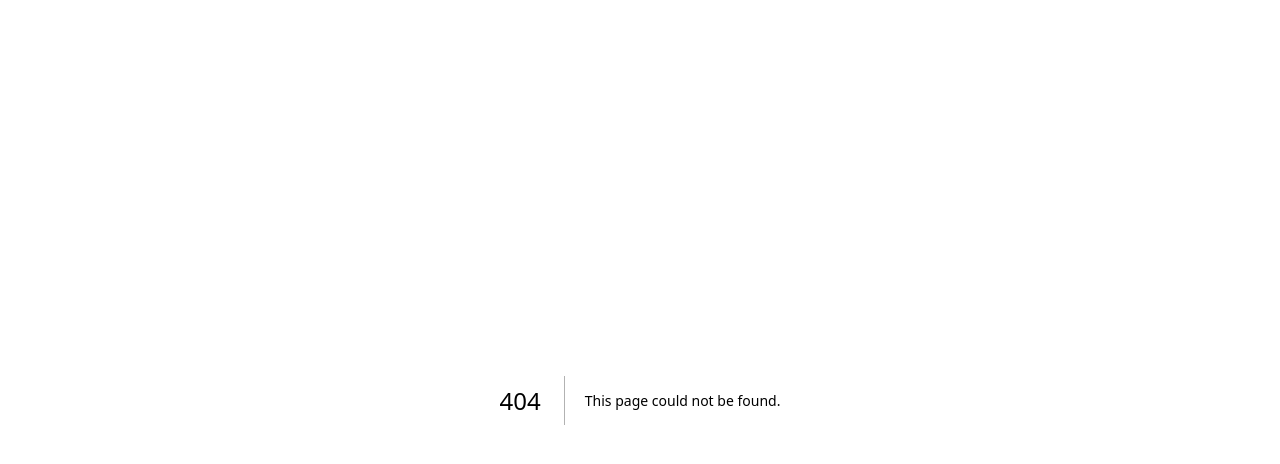
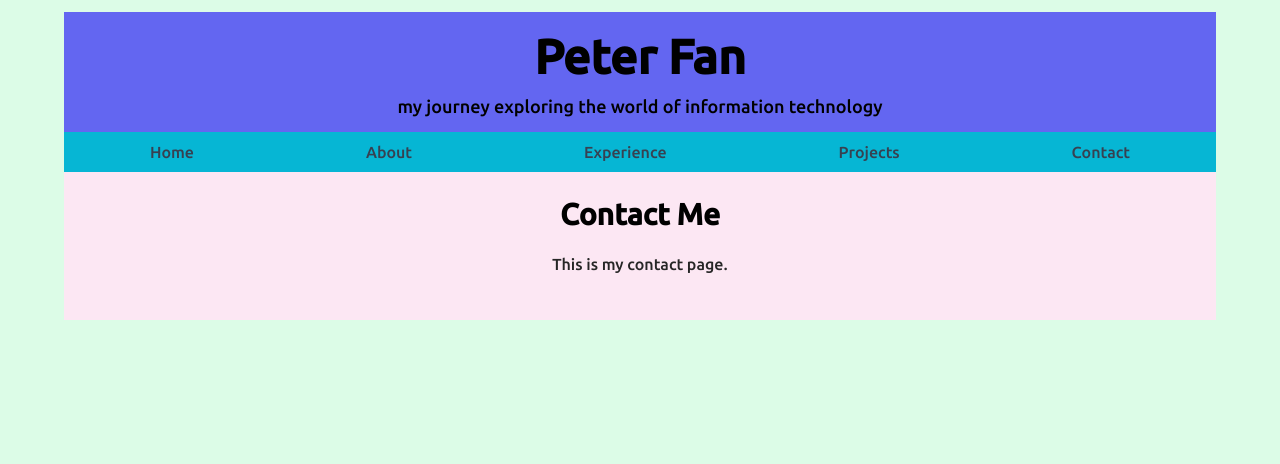
Before and after one commit to peterfan727/my-website, a Next.js app: page /contact in a window 1280 px wide. Before the commit this address had no page. Shown: the top 464 px of the page. Built offline with nearby package versions, Linux system fonts and the light colour scheme.

Commit message:
wireframe layout

```diff
--- /dev/null
+++ b/app/about/page.tsx
@@ -0,0 +1,14 @@
+export default function AboutPage() {
+    return (
+      <section>
+        <h1>About Me</h1>
+        <p>
+          I'm not quite Peter Pan, but people always say I don't look my age because of my Asian genes.
+        </p>
+        {/* Profile picture / Peter Pan merge? */}
+        <p>
+          Talk about my achievements, career, hobbies
+        </p>
+      </section>
+    );
+  }
--- /dev/null
+++ b/app/components/header.tsx
@@ -0,0 +1,8 @@
+export default function Header() {
+  return (
+    <div className="bg-indigo-500 text-center">
+      <h1 className="text-5xl pt-5">Peter Fan</h1>
+      <h2 className="text-lg py-3">my journey exploring the world of information technology</h2>
+    </div>
+  );
+};
--- /dev/null
+++ b/app/components/navbar.tsx
@@ -0,0 +1,51 @@
+'use client'
+
+import { usePathname } from 'next/navigation'
+import Link from 'next/link'
+
+const navPages = [
+    {   path: '/',
+        name: 'Home',
+    },
+    {   path: '/about',
+        name: 'About',
+    },
+    {   path: '/experience',
+        name: 'Experience',
+    },
+    {   path: '/projects',
+        name: 'Projects',
+    },
+    {   path: '/contact',
+        name: 'Contact'
+    }
+]
+
+export default function Navbar() {
+    // pathname logic to handle nested routes
+    let pathname = usePathname() || '/';
+    if (pathname.includes('/projects/')) {
+        pathname = '/projects'
+    }
+    return (
+        // nav bar should be horizontal in md/lg screens
+        // nav bar should be vertical in sm screens
+        <nav
+            id='nav'
+            className='bg-cyan-500 flex flex-col md:flex-row justify-items-stretch justify-around items-center'
+        >
+            {
+                navPages.map((page) => {
+                    return (
+                            <Link
+                            key={page.path}
+                            href={page.path}
+                            className='px-8 py-2  text-gray-700 hover:text-gray-300'>
+                                {page.name}
+                            </Link>
+                    )
+                })
+            }
+        </nav>
+    )
+}
--- /dev/null
+++ b/app/contact/page.tsx
@@ -0,0 +1,10 @@
+export default function ContactPage() {
+    return (
+      <section>
+        <h1>Contact Me</h1>
+        <p>
+          This is my contact page.
+        </p>
+      </section>
+    );
+  }
--- /dev/null
+++ b/app/experience/page.tsx
@@ -0,0 +1,10 @@
+export default function ExperiencePage() {
+    return (
+      <section>
+        <h1>Work Experience</h1>
+        <p>
+          This is my work experience page.
+        </p>
+      </section>
+    );
+  }
--- a/app/globals.css
+++ b/app/globals.css
@@ -2,7 +2,7 @@
 @tailwind components;
 @tailwind utilities;
 
-:root {
+/* :root {
   --foreground-rgb: 0, 0, 0;
   --background-start-rgb: 214, 219, 220;
   --background-end-rgb: 255, 255, 255;
@@ -24,4 +24,13 @@ body {
       rgb(var(--background-end-rgb))
     )
     rgb(var(--background-start-rgb));
+} */
+
+@layer base {
+  h1 {
+    @apply text-3xl font-bold;
+  }
+  p {
+    @apply my-5 text-neutral-800 dark:text-neutral-200;
+  }
 }
--- a/app/layout.tsx
+++ b/app/layout.tsx
@@ -1,10 +1,24 @@
 import './globals.css'
-import { Inter } from 'next/font/google'
+import { Inter, Ubuntu } from 'next/font/google'
+import Header from "./components/header"
+import Navbar from './components/navbar'
 
-const inter = Inter({ subsets: ['latin'] })
+const inter = Inter({
+  subsets: ['latin'],
+  display: 'swap',
+  variable: '--font-inter'
+})
+
+const ubuntu = Ubuntu({
+  weight: '500',
+  style: 'normal',
+  subsets: ['latin'],
+  display: 'swap',
+  variable: '--font-ubuntu'
+})
 
 export const metadata = {
-  title: 'Create Next App',
+  title: 'Peter Fan',
   description: 'Generated by create next app',
 }
 
@@ -14,8 +28,22 @@ export default function RootLayout({
   children: React.ReactNode
 }) {
   return (
-    <html lang="en">
-      <body className={inter.className}>{children}</body>
+    <html
+      lang="en"
+      className={`${ubuntu.variable}`}>
+      <body
+        className='
+        antialiased font-ubuntu text-black bg-green-100 dark:text-white dark:bg-[#111010]
+        max-w-6xl flex flex-col
+        my-3 mx-3 md:mx-auto'>
+        <Header/>
+        <Navbar/>
+        <main className='flex flex-col items-center text-center
+          py-3 md:py-6
+          bg-pink-100'>
+          {children}
+        </main>
+      </body>
     </html>
   )
 }
--- /dev/null
+++ b/app/not-found.tsx
@@ -0,0 +1,17 @@
+// Default Error page when invalid routing occurs
+import Link from 'next/link'
+
+export default function NotFound() {
+  return (
+    <section>
+      <h1 className='page-title'>Page Not Found</h1>
+
+      <p className="my-5 text-neutral-800 dark:text-neutral-200 ">
+        <Link
+          className="underline underline-offset-auto"
+          href="/">Go Back to Home
+        </Link>
+      </p>
+    </section>
+  )
+}
--- a/app/page.tsx
+++ b/app/page.tsx
@@ -1,113 +1,10 @@
-import Image from 'next/image'
-
-export default function Home() {
-  return (
-    <main className="flex min-h-screen flex-col items-center justify-between p-24">
-      <div className="z-10 w-full max-w-5xl items-center justify-between font-mono text-sm lg:flex">
-        <p className="fixed left-0 top-0 flex w-full justify-center border-b border-gray-300 bg-gradient-to-b from-zinc-200 pb-6 pt-8 backdrop-blur-2xl dark:border-neutral-800 dark:bg-zinc-800/30 dark:from-inherit lg:static lg:w-auto  lg:rounded-xl lg:border lg:bg-gray-200 lg:p-4 lg:dark:bg-zinc-800/30">
-          Get started by editing&nbsp;
-          <code className="font-mono font-bold">app/page.tsx</code>
-        </p>
-        <div className="fixed bottom-0 left-0 flex h-48 w-full items-end justify-center bg-gradient-to-t from-white via-white dark:from-black dark:via-black lg:static lg:h-auto lg:w-auto lg:bg-none">
-          <a
-            className="pointer-events-none flex place-items-center gap-2 p-8 lg:pointer-events-auto lg:p-0"
-            href="https://vercel.com?utm_source=create-next-app&utm_medium=appdir-template&utm_campaign=create-next-app"
-            target="_blank"
-            rel="noopener noreferrer"
-          >
-            By{' '}
-            <Image
-              src="/vercel.svg"
-              alt="Vercel Logo"
-              className="dark:invert"
-              width={100}
-              height={24}
-              priority
-            />
-          </a>
-        </div>
-      </div>
-
-      <div className="relative flex place-items-center before:absolute before:h-[300px] before:w-[480px] before:-translate-x-1/2 before:rounded-full before:bg-gradient-radial before:from-white before:to-transparent before:blur-2xl before:content-[''] after:absolute after:-z-20 after:h-[180px] after:w-[240px] after:translate-x-1/3 after:bg-gradient-conic after:from-sky-200 after:via-blue-200 after:blur-2xl after:content-[''] before:dark:bg-gradient-to-br before:dark:from-transparent before:dark:to-blue-700 before:dark:opacity-10 after:dark:from-sky-900 after:dark:via-[#0141ff] after:dark:opacity-40 before:lg:h-[360px]">
-        <Image
-          className="relative dark:drop-shadow-[0_0_0.3rem_#ffffff70] dark:invert"
-          src="/next.svg"
-          alt="Next.js Logo"
-          width={180}
-          height={37}
-          priority
-        />
-      </div>
-
-      <div className="mb-32 grid text-center lg:mb-0 lg:grid-cols-4 lg:text-left">
-        <a
-          href="https://nextjs.org/docs?utm_source=create-next-app&utm_medium=appdir-template&utm_campaign=create-next-app"
-          className="group rounded-lg border border-transparent px-5 py-4 transition-colors hover:border-gray-300 hover:bg-gray-100 hover:dark:border-neutral-700 hover:dark:bg-neutral-800/30"
-          target="_blank"
-          rel="noopener noreferrer"
-        >
-          <h2 className={`mb-3 text-2xl font-semibold`}>
-            Docs{' '}
-            <span className="inline-block transition-transform group-hover:translate-x-1 motion-reduce:transform-none">
-              -&gt;
-            </span>
-          </h2>
-          <p className={`m-0 max-w-[30ch] text-sm opacity-50`}>
-            Find in-depth information about Next.js features and API.
-          </p>
-        </a>
-
-        <a
-          href="https://nextjs.org/learn?utm_source=create-next-app&utm_medium=appdir-template-tw&utm_campaign=create-next-app"
-          className="group rounded-lg border border-transparent px-5 py-4 transition-colors hover:border-gray-300 hover:bg-gray-100 hover:dark:border-neutral-700 hover:dark:bg-neutral-800/30"
-          target="_blank"
-          rel="noopener noreferrer"
-        >
-          <h2 className={`mb-3 text-2xl font-semibold`}>
-            Learn{' '}
-            <span className="inline-block transition-transform group-hover:translate-x-1 motion-reduce:transform-none">
-              -&gt;
-            </span>
-          </h2>
-          <p className={`m-0 max-w-[30ch] text-sm opacity-50`}>
-            Learn about Next.js in an interactive course with&nbsp;quizzes!
-          </p>
-        </a>
-
-        <a
-          href="https://vercel.com/templates?framework=next.js&utm_source=create-next-app&utm_medium=appdir-template&utm_campaign=create-next-app"
-          className="group rounded-lg border border-transparent px-5 py-4 transition-colors hover:border-gray-300 hover:bg-gray-100 hover:dark:border-neutral-700 hover:dark:bg-neutral-800/30"
-          target="_blank"
-          rel="noopener noreferrer"
-        >
-          <h2 className={`mb-3 text-2xl font-semibold`}>
-            Templates{' '}
-            <span className="inline-block transition-transform group-hover:translate-x-1 motion-reduce:transform-none">
-              -&gt;
-            </span>
-          </h2>
-          <p className={`m-0 max-w-[30ch] text-sm opacity-50`}>
-            Explore the Next.js 13 playground.
-          </p>
-        </a>
-
-        <a
-          href="https://vercel.com/new?utm_source=create-next-app&utm_medium=appdir-template&utm_campaign=create-next-app"
-          className="group rounded-lg border border-transparent px-5 py-4 transition-colors hover:border-gray-300 hover:bg-gray-100 hover:dark:border-neutral-700 hover:dark:bg-neutral-800/30"
-          target="_blank"
-          rel="noopener noreferrer"
-        >
-          <h2 className={`mb-3 text-2xl font-semibold`}>
-            Deploy{' '}
-            <span className="inline-block transition-transform group-hover:translate-x-1 motion-reduce:transform-none">
-              -&gt;
-            </span>
-          </h2>
-          <p className={`m-0 max-w-[30ch] text-sm opacity-50`}>
-            Instantly deploy your Next.js site to a shareable URL with Vercel.
-          </p>
-        </a>
-      </div>
-    </main>
+export default function HomePage() {
+  return(
+    <section>
+      <h1>👋 Hello! Bonjour! Hola! 你好!</h1>
+      <p>
+        Welcome to my humble software developer portfolio
+      </p>
+    </section>
   )
 }
--- /dev/null
+++ b/app/projects/page.tsx
@@ -0,0 +1,10 @@
+export default function ProjectPage() {
+    return (
+      <section>
+        <h1>Personal Projects</h1>
+        <p>
+          This is my personal project page.
+        </p>
+      </section>
+    );
+  }
--- a/tailwind.config.js
+++ b/tailwind.config.js
@@ -7,11 +7,15 @@ module.exports = {
   ],
   theme: {
     extend: {
-      backgroundImage: {
-        'gradient-radial': 'radial-gradient(var(--tw-gradient-stops))',
-        'gradient-conic':
-          'conic-gradient(from 180deg at 50% 50%, var(--tw-gradient-stops))',
+      fontFamily: {
+        ubuntu: ['var(--font-ubuntu)'],
+        sans: ['var(--font-inter)']
       },
+      // backgroundImage: {
+      //   'gradient-radial': 'radial-gradient(var(--tw-gradient-stops))',
+      //   'gradient-conic':
+      //     'conic-gradient(from 180deg at 50% 50%, var(--tw-gradient-stops))',
+      // },
     },
   },
   plugins: [],
```
Also changed, not shown: 1 other file (tests, documents, lock files or other folders).
